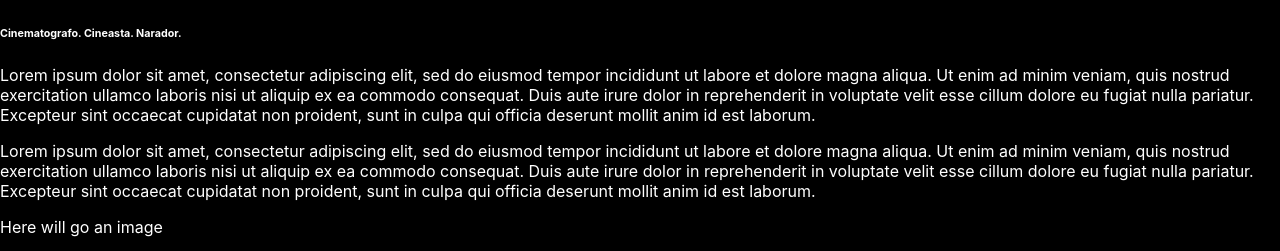
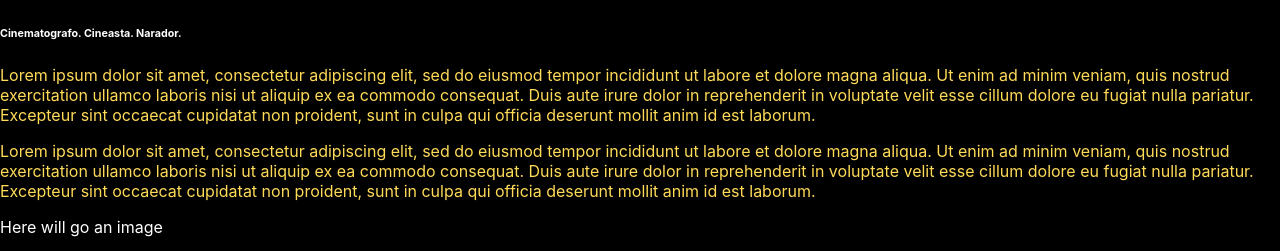
Before and after one commit to destilandofilms/DestiladoFilms, a React (Create React App) app in the folder portfolio/: page /bio in a window 1280 px wide. Shown: the part 376-627 px from the top of the page. Built offline with nearby package versions, Linux system fonts and the light colour scheme.

Commit message:
Added some styling

```diff
--- a/portfolio/src/containers/Bio/Bio.js
+++ b/portfolio/src/containers/Bio/Bio.js
@@ -1,4 +1,6 @@
 import React from 'react';
+
+import "./Bio.scss";
 
 const Bio = () => {
   return (
--- a/portfolio/src/containers/Bio/Bio.scss
+++ b/portfolio/src/containers/Bio/Bio.scss
@@ -0,0 +1,6 @@
+.bio {
+
+    .b-para {
+        color: #FFDB58;
+    }
+}
```
